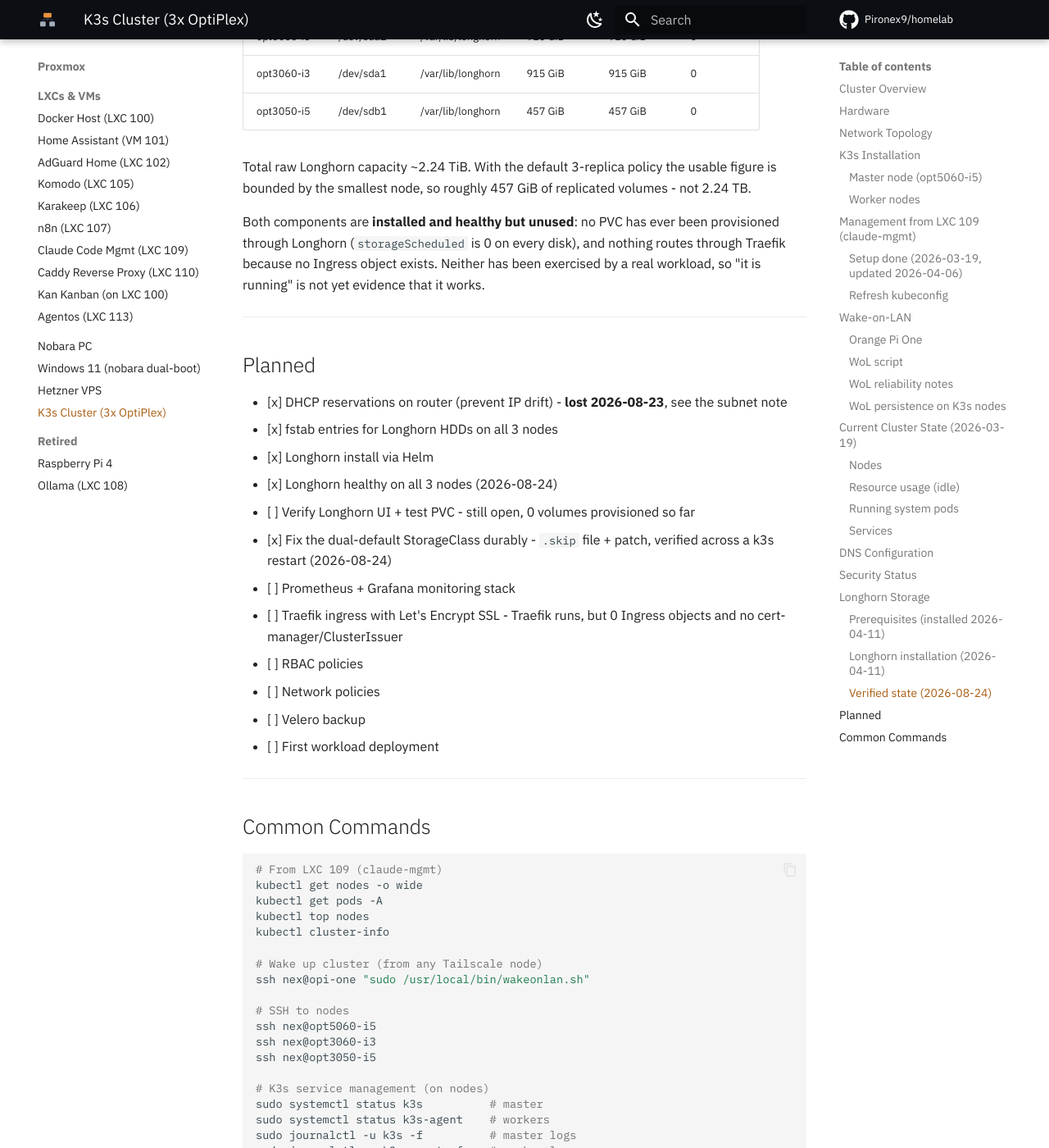
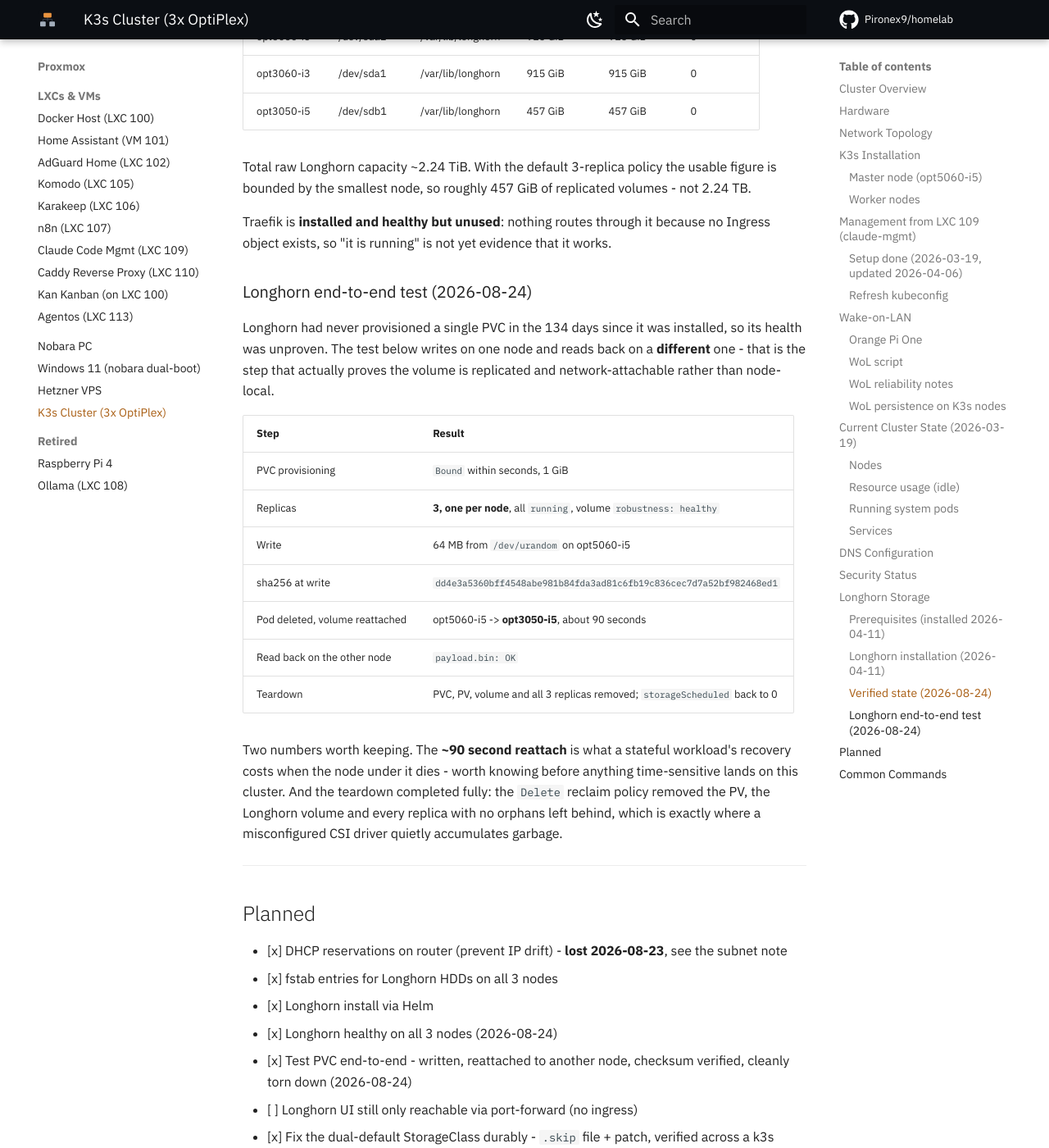
Before and after one commit to Pironex9/homelab, an MkDocs documentation site: the page built from docs/hosts/k3s-cluster.md, in a window 1280 px wide and 1400 px high, scrolled down 11752 px. Shown: the whole window at 82% size. Built offline with MkDocs 1.6.1 and Material for MkDocs 9.7.7, drawn with Linux system fonts in a browser that asks for light colours; comment, search, counter and statistics services are not loaded.

Commit message:
docs(k3s): Longhorn vegponttol vegpontig teszt eredmenye
A Longhorn 134 napja telepitve volt, de egyetlen PVC sem futott at
rajta, tehat az egeszsege bizonyitatlan volt. A teszt lenyege nem az
iras, hanem hogy MASIK node-on olvassuk vissza - az bizonyitja, hogy a
volume replikalt es halozaton csatolhato, nem csak node-lokalis.

Eredmeny: 1 GiB PVC masodpercek alatt Bound, 3 replika node-onkent egy,
robustness healthy. 64 MB random adat opt5060-i5-on, pod torles utan a
volume atcsatolodott opt3050-i5-re kb. 90 masodperc alatt, a sha256 ott
egyezett. A Delete reclaimPolicy lebontaskor a PV-t, a volume-ot es mind
a 3 replikat eltavolitotta, arva objektum nelkul.

Ket szam bekerult a doksiba: a ~90 mp atcsatolas egy allapotos workload
felepulesi ideje ha a node alatta meghal, a teljes lebontas pedig az a
pont, ahol egy rosszul konfiguralt CSI csendben szemetet halmozna.

```diff
--- a/docs/hosts/k3s-cluster.md
+++ b/docs/hosts/k3s-cluster.md
@@ -479,10 +479,32 @@
 figure is bounded by the smallest node, so roughly 457 GiB of replicated volumes -
 not 2.24 TB.
 
-Both components are **installed and healthy but unused**: no PVC has ever been
-provisioned through Longhorn (`storageScheduled` is 0 on every disk), and nothing
-routes through Traefik because no Ingress object exists. Neither has been exercised
-by a real workload, so "it is running" is not yet evidence that it works.
+Traefik is **installed and healthy but unused**: nothing routes through it because
+no Ingress object exists, so "it is running" is not yet evidence that it works.
+
+### Longhorn end-to-end test (2026-08-24)
+
+Longhorn had never provisioned a single PVC in the 134 days since it was installed,
+so its health was unproven. The test below writes on one node and reads back on a
+**different** one - that is the step that actually proves the volume is replicated
+and network-attachable rather than node-local.
+
+| Step | Result |
+|------|--------|
+| PVC provisioning | `Bound` within seconds, 1 GiB |
+| Replicas | **3, one per node**, all `running`, volume `robustness: healthy` |
+| Write | 64 MB from `/dev/urandom` on opt5060-i5 |
+| sha256 at write | `dd4e3a5360bff4548abe981b84fda3ad81c6fb19c836cec7d7a52bf982468ed1` |
+| Pod deleted, volume reattached | opt5060-i5 -> **opt3050-i5**, about 90 seconds |
+| Read back on the other node | `payload.bin: OK` |
+| Teardown | PVC, PV, volume and all 3 replicas removed; `storageScheduled` back to 0 |
+
+Two numbers worth keeping. The **~90 second reattach** is what a stateful workload's
+recovery costs when the node under it dies - worth knowing before anything
+time-sensitive lands on this cluster. And the teardown completed fully: the `Delete`
+reclaim policy removed the PV, the Longhorn volume and every replica with no orphans
+left behind, which is exactly where a misconfigured CSI driver quietly accumulates
+garbage.
 
 ---
 
@@ -492,7 +514,8 @@
 - [x] fstab entries for Longhorn HDDs on all 3 nodes
 - [x] Longhorn install via Helm
 - [x] Longhorn healthy on all 3 nodes (2026-08-24)
-- [ ] Verify Longhorn UI + test PVC - still open, 0 volumes provisioned so far
+- [x] Test PVC end-to-end - written, reattached to another node, checksum verified, cleanly torn down (2026-08-24)
+- [ ] Longhorn UI still only reachable via port-forward (no ingress)
 - [x] Fix the dual-default StorageClass durably - `.skip` file + patch, verified across a k3s restart (2026-08-24)
 - [ ] Prometheus + Grafana monitoring stack
 - [ ] Traefik ingress with Let's Encrypt SSL - Traefik runs, but 0 Ingress objects and no cert-manager/ClusterIssuer
```
